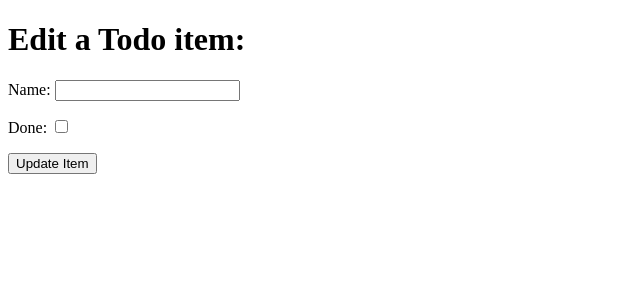
After one commit to TCaldato/ci-fsf-hello-django, a Django app: template todo/templates/todo/edit_item.html in a window 1280 px wide. The commit adds this page. Shown: the top 300 px of the page, without its empty margins (0-640 px from the left). Run offline with Django 3.2, Linux system fonts and the light colour scheme; the template is opened without the code that fills it: values that come from a table or form of the project are taken from there, others are empty.

Commit message:
Added edit_item.html

```diff
--- a/django_todo/urls.py
+++ b/django_todo/urls.py
@@ -15,10 +15,11 @@ Including another URLconf
 """
 from django.contrib import admin
 from django.urls import path
-from todo.views import get_todo_list, add_item
+from todo.views import get_todo_list, add_item, edit_item
 
 urlpatterns = [
     path('admin/', admin.site.urls),
     path('', get_todo_list, name='get_todo_list'),
     path('add', add_item, name='add'),
+    path('edit/<item_id>', edit_item, name='edit'),
 ]
--- /dev/null
+++ b/todo/templates/todo/edit_item.html
@@ -0,0 +1,21 @@
+<!DOCTYPE html>
+<html lang="en">
+  <head>
+    <meta charset="UTF-8" />
+    <meta http-equiv="X-UA-Compatible" content="IE=edge" />
+    <meta name="viewport" content="width=device-width, initial-scale=1.0" />
+    <title>Document</title>
+  </head>
+
+  <body>
+    <h1>Edit a Todo item:</h1>
+    <form method="POST">
+      {% csrf_token %} {{ form.as_p }}
+      <div>
+        <p>
+          <button type="submit">Update Item</button>
+        </p>
+      </div>
+    </form>
+  </body>
+</html>
--- a/todo/templates/todo/todo_list.html
+++ b/todo/templates/todo/todo_list.html
@@ -17,6 +17,11 @@
         {% else %}
         <td>{{ item.name }}</td>
         {% endif %}
+        <td>
+          <a href="/edit/{{ item.id }}">
+            <button>Edit</button>
+          </a>
+        </td>
       </tr>
       {% empty %}
       <tr>
--- a/todo/views.py
+++ b/todo/views.py
@@ -24,3 +24,8 @@ def add_item(request):
         'form': form
     }
     return render(request, 'todo/add_item.html', context)
+
+
+def edit_item(request, item_id):
+    item = get.object
+    return render(request, "todo/edit_item.html")
```
